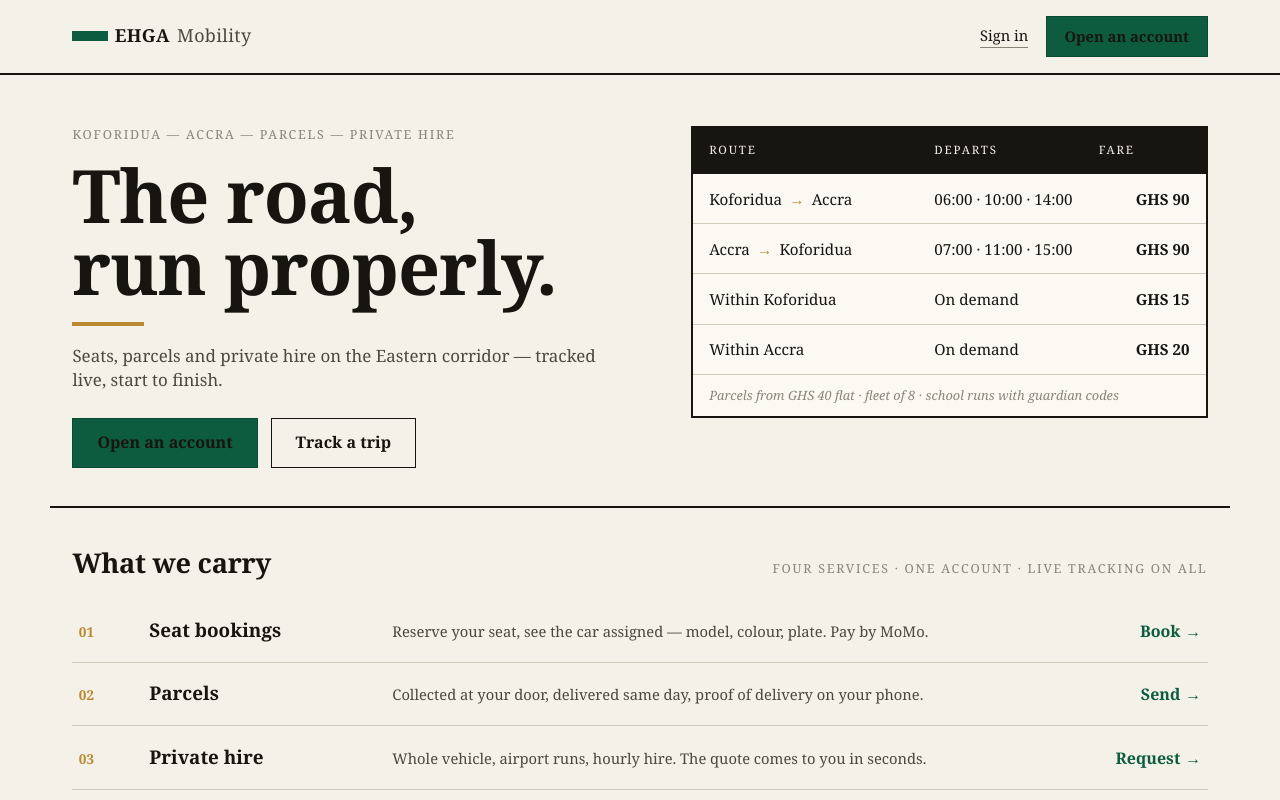
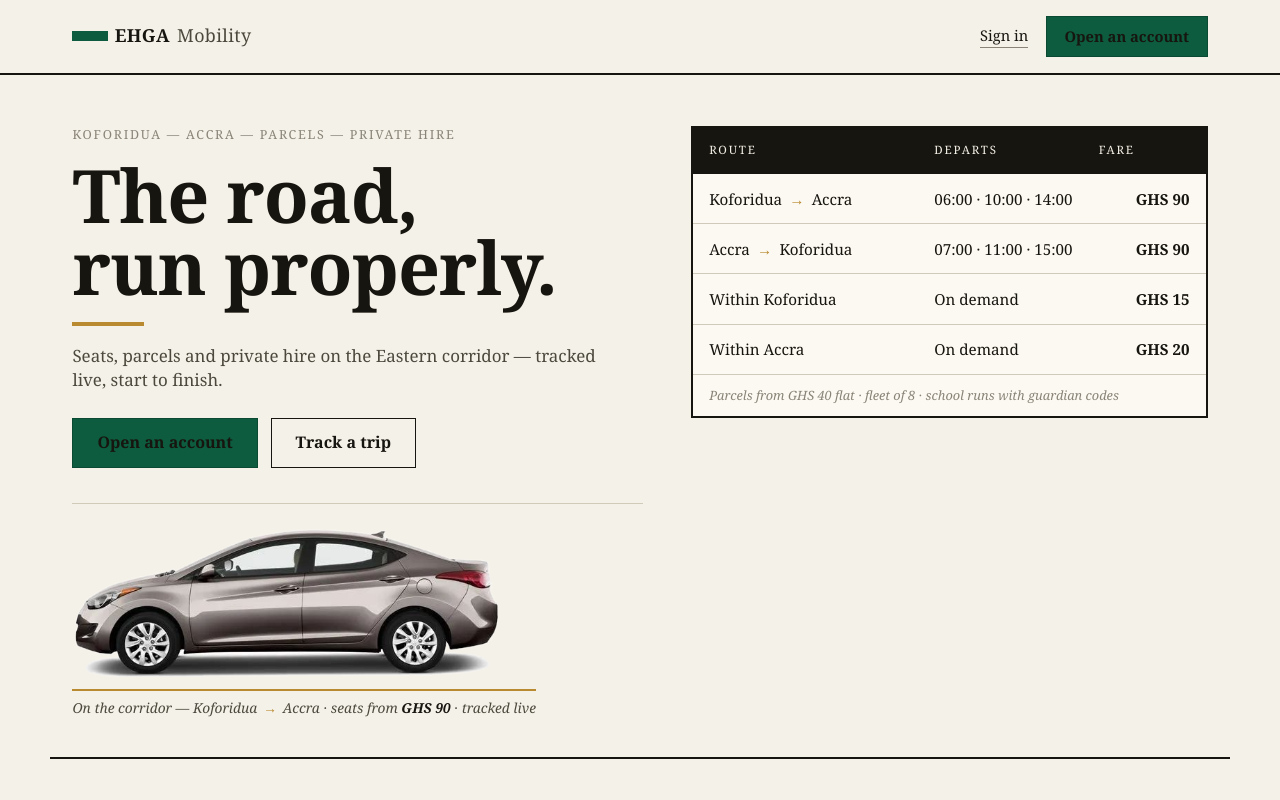
Before and after one commit to Dickson32-cell/ehga-system, a Next.js app: page /portal in a window 1280 px wide. Shown: the top 800 px of the page. Built offline with nearby package versions, Linux system fonts and the light colour scheme; no server answers.

Commit message:
Portal home: fleet sedan hero on departure board, cedis-only copy

```diff
--- a/app/globals.css
+++ b/app/globals.css
@@ -355,6 +355,17 @@ td.num { text-align: right; font-variant-numeric: tabular-nums; }
 .lx-board-route i { color: var(--lx-gold); padding: 0 0.2rem; }
 .lx-board-fare { font-weight: 700; text-align: right; font-variant-numeric: tabular-nums; }
 .lx-board-foot { padding: 0.7rem 1rem; font-size: 0.8rem; color: var(--lx-ink-3); font-style: italic; }
+
+/* Hero car: fleet sedan specimen under the departure-board headline */
+.lx-hero-car { margin-top: 2.2rem; border-top: 1px solid var(--lx-line-soft); padding-top: 1.4rem; }
+.lx-hero-car img { display: block; width: min(430px, 88%); height: auto; }
+.lx-hero-car-cap {
+  display: inline-block; margin-top: 0.6rem; padding-top: 0.4rem;
+  border-top: 2px solid var(--lx-gold);
+  font-size: 0.86rem; font-style: italic; color: var(--lx-ink-2);
+}
+.lx-hero-car-cap i { color: var(--lx-gold); font-style: normal; padding: 0 0.15rem; }
+.lx-hero-car-cap b { color: var(--lx-ink); font-variant-numeric: tabular-nums; }
 
 /* Ledger rows */
 .lx-ledger { max-width: 1180px; margin: 0 auto; padding: 2.2rem 1.4rem 1rem; border-top: 2px solid var(--lx-line); }
--- a/app/portal/page.js
+++ b/app/portal/page.js
@@ -48,6 +48,19 @@ export default async function PortalHome() {
                 <Link className="lx-btn-solid" href="/portal/auth?mode=register">Open an account</Link>
               )}
               <Link className="lx-btn-line" href="/portal/track">Track a trip</Link>
+            </div>
+
+            {/* ---- Fleet car: the corridor sedan, specimen on the page ---- */}
+            <div className="lx-hero-car">
+              <img
+                src="/hero-sedan.png"
+                alt="EHGA Mobility fleet sedan"
+                width={619}
+                height={221}
+              />
+              <p className="lx-hero-car-cap">
+                On the corridor — Koforidua <i>→</i> Accra · seats from <b>GHS 90</b> · tracked live
+              </p>
             </div>
           </div>
 
```
Also changed, not shown: public/hero-sedan.png (added).
